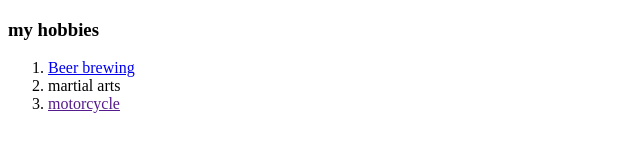
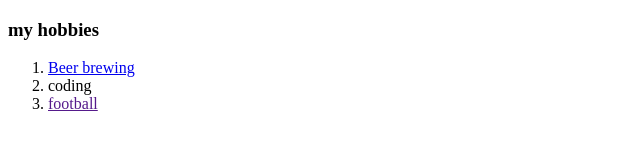
Before and after one commit to angeleyu/cw, a plain HTML site: page hobbies.html in a window 1280 px wide. Shown: the full height of the page, 0-640 px from the left. Drawn offline with Linux system fonts and the light colour scheme.

Commit message:
Update hobbies.html

```diff
--- a/hobbies.html
+++ b/hobbies.html
@@ -8,8 +8,8 @@
     <h3>my hobbies</h3>
     <ol>
       <li><a href="https://www.youtube.com/watch?v=4qQrMC0m8Cc">Beer brewing</a></li>
-      <li>martial arts</li>
-      <li><a href="">motorcycle</a></li>
+      <li>coding</li>
+      <li><a href="">football</a></li>
     <ol>
   </body>
 </html>
```
